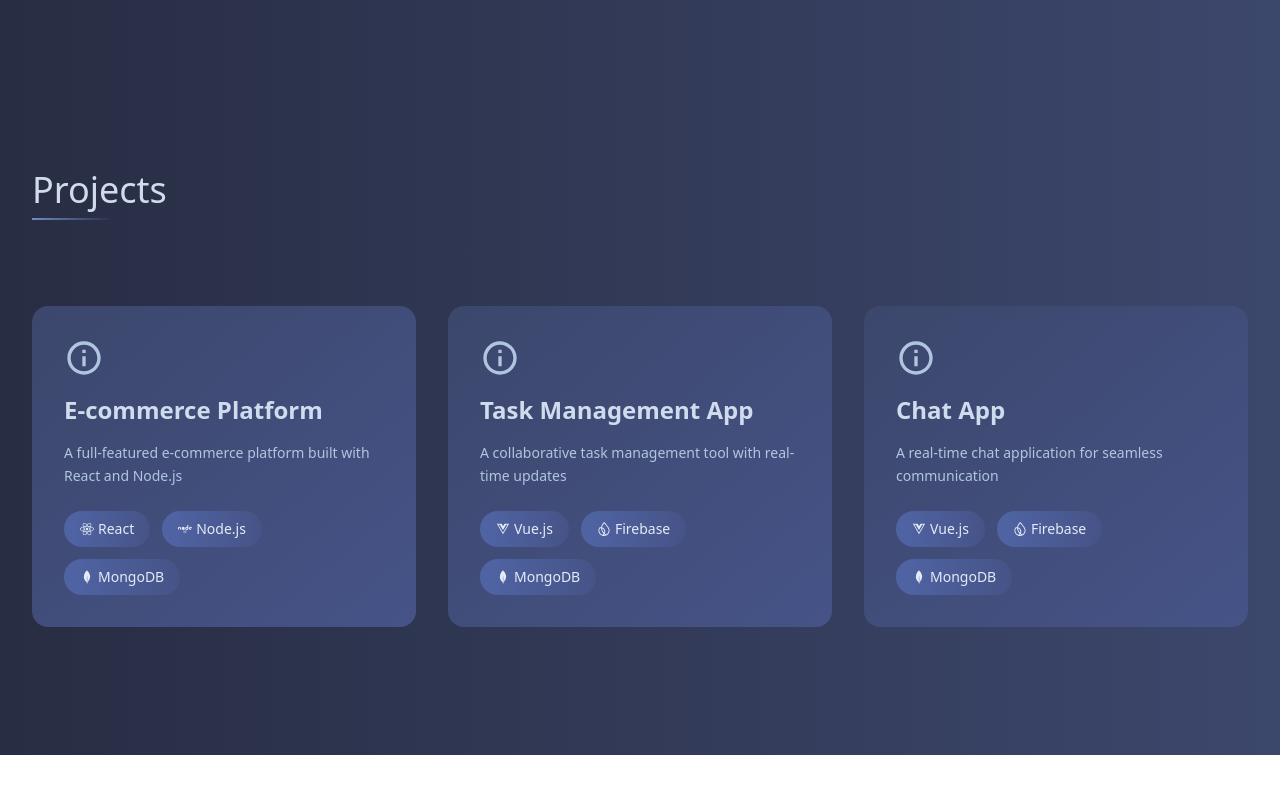
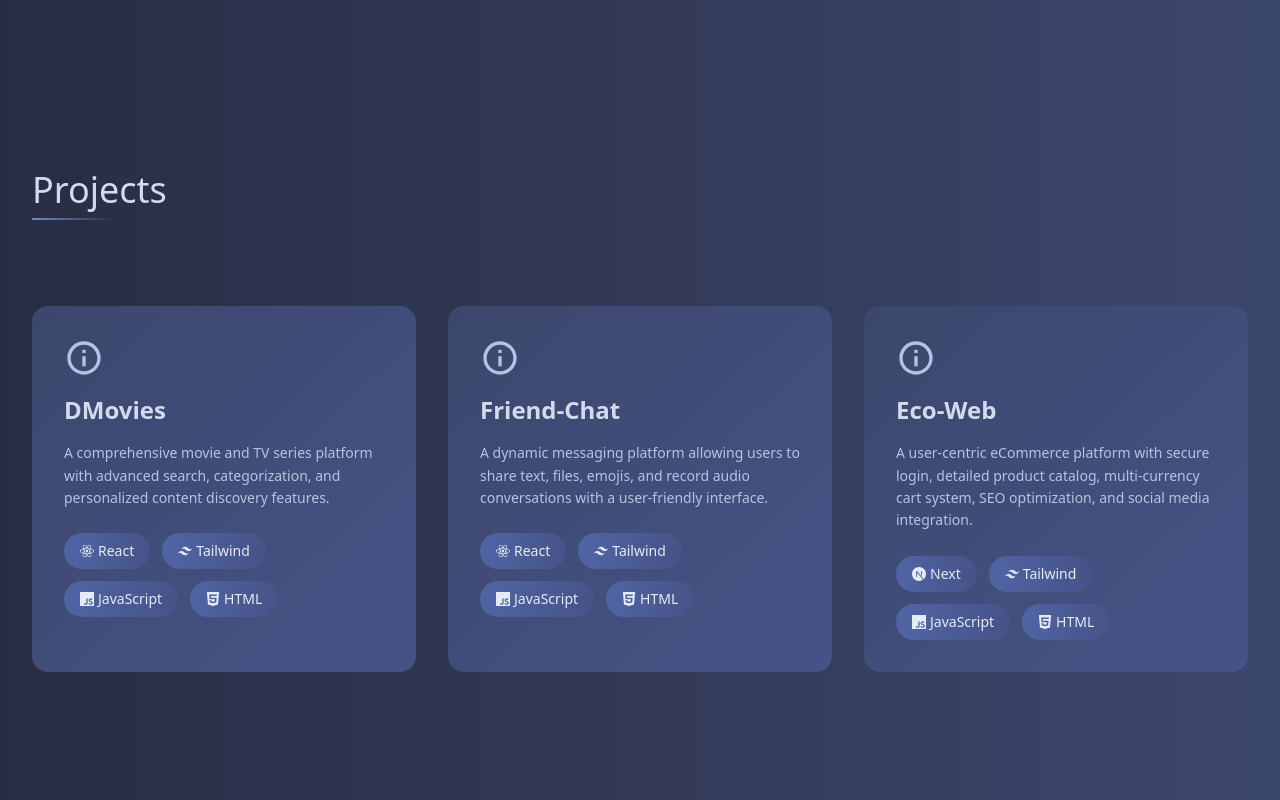
Before and after one commit to dagijosi/newPortfolio, a React (Vite) app: page / in a window 1280 px wide. Shown: the part 1525-2325 px from the top of the page. Before the commit the page ends 2280 px from the top, so only its background shows below. Built offline with nearby package versions, Linux system fonts and the light colour scheme.

Commit message:
Refactor Navbars and Projects components: Simplify Navbars styling by removing unnecessary class, and update Projects component with new skills, project names, and descriptions for enhanced clarity and relevance.

```diff
--- a/src/components/Navbars.tsx
+++ b/src/components/Navbars.tsx
@@ -47,7 +47,7 @@
         </NavBrand>
       </NavLeft>
 
-      {renderNavItems("text-polo-200 gap-10 font-medium text-lg")}
+      {renderNavItems("text-polo-200 gap-10 font-medium ")}
 
       <NavMobile className="bg-gradient-to-br from-polo-950 to-polo-900">
         <NavMobileBrand className="bg-gradient-to-r from-polo-200 to-polo-500 bg-clip-text text-transparent text-[1.75rem] font-bold">
--- a/src/components/Projects.tsx
+++ b/src/components/Projects.tsx
@@ -3,7 +3,7 @@
 import { useInView } from "react-intersection-observer";
 import { MdInfoOutline } from "react-icons/md";
 import { FaReact, FaNode, FaVuejs } from "react-icons/fa";
-import { SiMongodb, SiFirebase } from "react-icons/si";
+import { SiMongodb, SiFirebase, SiTailwindcss, SiNextdotjs, SiHtml5, SiJavascript, SiTypescript } from "react-icons/si";
 
 const Projects = () => {
   const skillIconMap: Record<string, JSX.Element> = {
@@ -12,6 +12,11 @@
     "Vue.js": <FaVuejs />,
     MongoDB: <SiMongodb />,
     Firebase: <SiFirebase />,
+    Tailwind: <SiTailwindcss />,
+    Next: <SiNextdotjs />,
+    HTML: <SiHtml5/>,
+    JavaScript: <SiJavascript/>,
+    TypeScript: <SiTypescript/>
   };
   const [ref, inView] = useInView({
     triggerOnce: true,
@@ -34,21 +39,22 @@
 
   const projects = [
     {
-      name: "E-commerce Platform",
+      name: "DMovies",
       description:
-        "A full-featured e-commerce platform built with React and Node.js",
-      skills: ["React", "Node.js", "MongoDB"],
+        "A comprehensive movie and TV series platform with advanced search, categorization, and personalized content discovery features.",
+      skills: ["React", "Tailwind", "JavaScript", "HTML"],
     },
     {
-      name: "Task Management App",
+      name: "Friend-Chat",
       description:
-        "A collaborative task management tool with real-time updates",
-      skills: ["Vue.js", "Firebase", "MongoDB"],
+        "A dynamic messaging platform allowing users to share text, files, emojis, and record audio conversations with a user-friendly interface.",
+      skills: ["React", "Tailwind", "JavaScript", "HTML"],
     },
     {
-      name: "Chat App",
-      description: "A real-time chat application for seamless communication",
-      skills: ["Vue.js", "Firebase", "MongoDB"],
+      name: "Eco-Web",
+      description:
+        "A user-centric eCommerce platform with secure login, detailed product catalog, multi-currency cart system, SEO optimization, and social media integration.",
+      skills: ["Next", "Tailwind", "JavaScript", "HTML"],
     },
   ];
 
```
